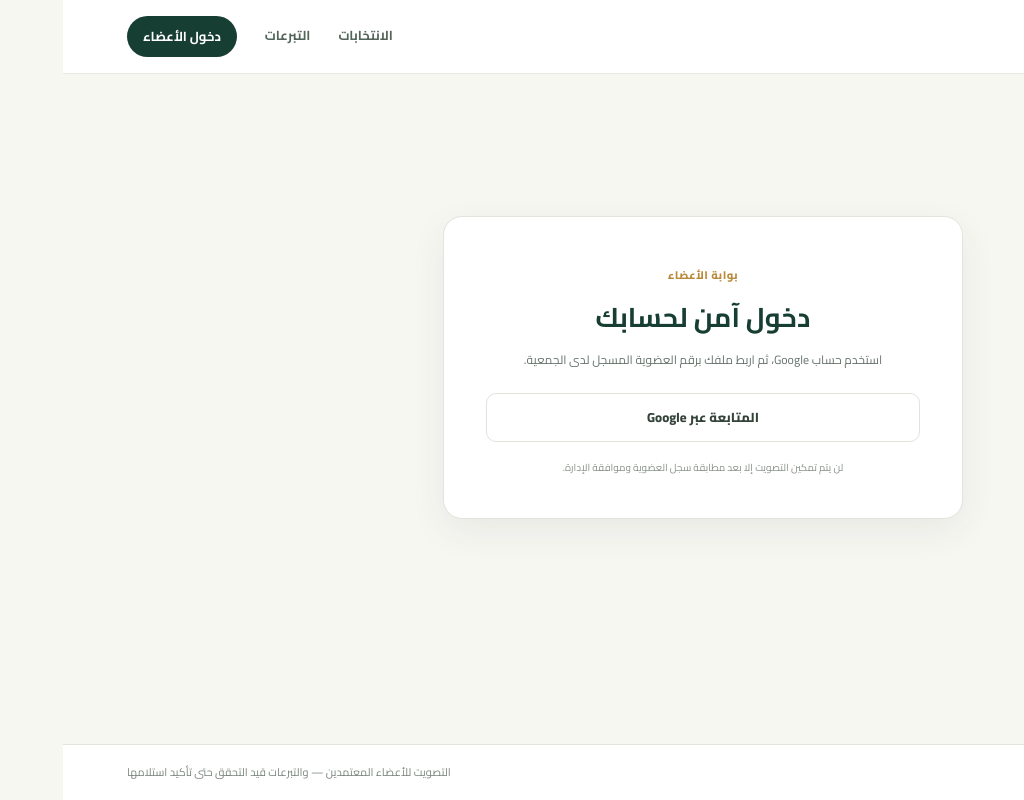
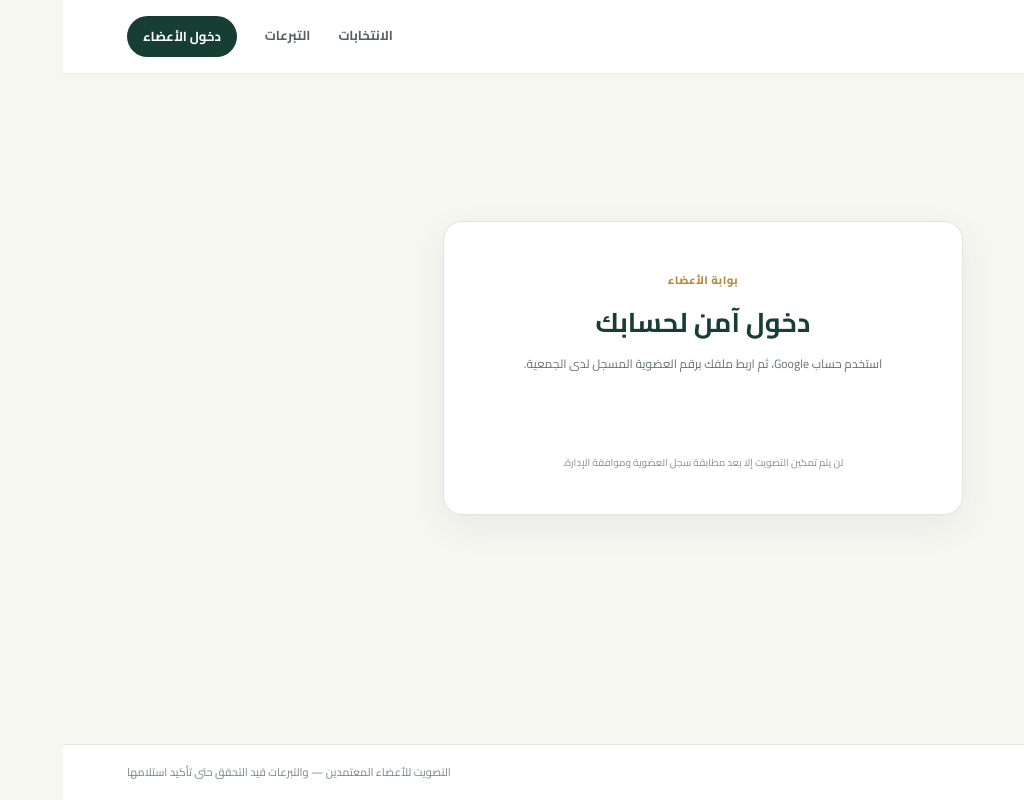
Before and after one commit to engmuradghannam-dot/deiraban-charity, a React (Vite) app in the folder frontend/: page /login in a window 1280 px wide. Shown: the whole page, without its empty margins (256-1280 px from the left). Built offline with nearby package versions, Linux system fonts and the light colour scheme; no server answers.

Commit message:
use Google credential flow for reliable member login

```diff
--- a/frontend/src/context/AuthContext.jsx
+++ b/frontend/src/context/AuthContext.jsx
@@ -28,8 +28,8 @@ export function AuthProvider({ children }) {
     }
   }, [])
 
-  const loginWithGoogle = useCallback(async (accessToken) => {
-    const { data } = await api.post('/auth/google/', { access_token: accessToken })
+  const loginWithGoogle = useCallback(async (googleToken) => {
+    const { data } = await api.post('/auth/google/', googleToken)
     localStorage.setItem('access', data.access)
     localStorage.setItem('refresh', data.refresh)
     const me = await api.get('/auth/user/')
--- a/frontend/src/pages/Login.jsx
+++ b/frontend/src/pages/Login.jsx
@@ -1,5 +1,5 @@
 import { useState } from 'react'
-import { useGoogleLogin } from '@react-oauth/google'
+import { GoogleLogin } from '@react-oauth/google'
 import { useLocation, useNavigate } from 'react-router-dom'
 import { useAuth } from '../context/AuthContext.jsx'
 
@@ -27,28 +27,22 @@ function GoogleSignInButton() {
   const location = useLocation()
   const [error, setError] = useState('')
 
-  const googleLogin = useGoogleLogin({
-    flow: 'implicit',
-    onSuccess: async ({ access_token: accessToken }) => {
+  const handleSuccess = async ({ credential }) => {
       setError('')
       try {
-        await loginWithGoogle(accessToken)
+        await loginWithGoogle({ id_token: credential })
         const destination = location.state?.from
         navigate(destination ? `${destination.pathname}${destination.search || ''}` : '/account', { replace: true })
       } catch (error) {
         const detail = error.response?.data?.detail
         setError(detail || 'تعذر إكمال تسجيل الدخول. تحقق من إعداد Google OAuth وحاول مرة أخرى.')
       }
-    },
-    onError: () => setError('لم يكتمل تسجيل الدخول عبر Google.'),
-  })
+  }
 
   return (
     <div className="login-actions">
       {error && <div className="alert alert-error" role="alert">{error}</div>}
-      <button className="button button-google" onClick={() => googleLogin()}>
-        المتابعة عبر Google
-      </button>
+      <GoogleLogin onSuccess={handleSuccess} onError={() => setError('لم يكتمل تسجيل الدخول عبر Google.')} useOneTap={false} />
     </div>
   )
 }
```
Also changed, not shown: 1 other file (tests, documents, lock files or other folders).
